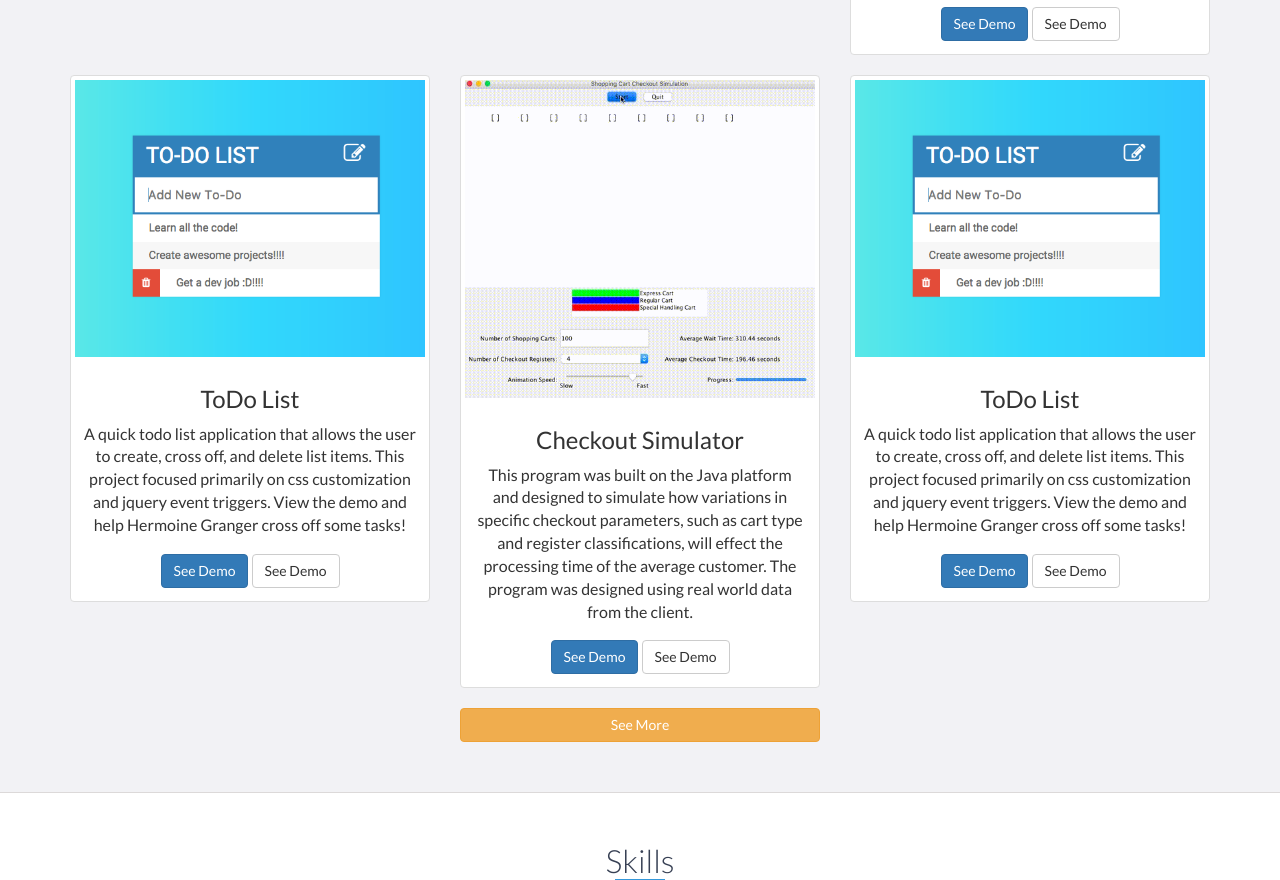
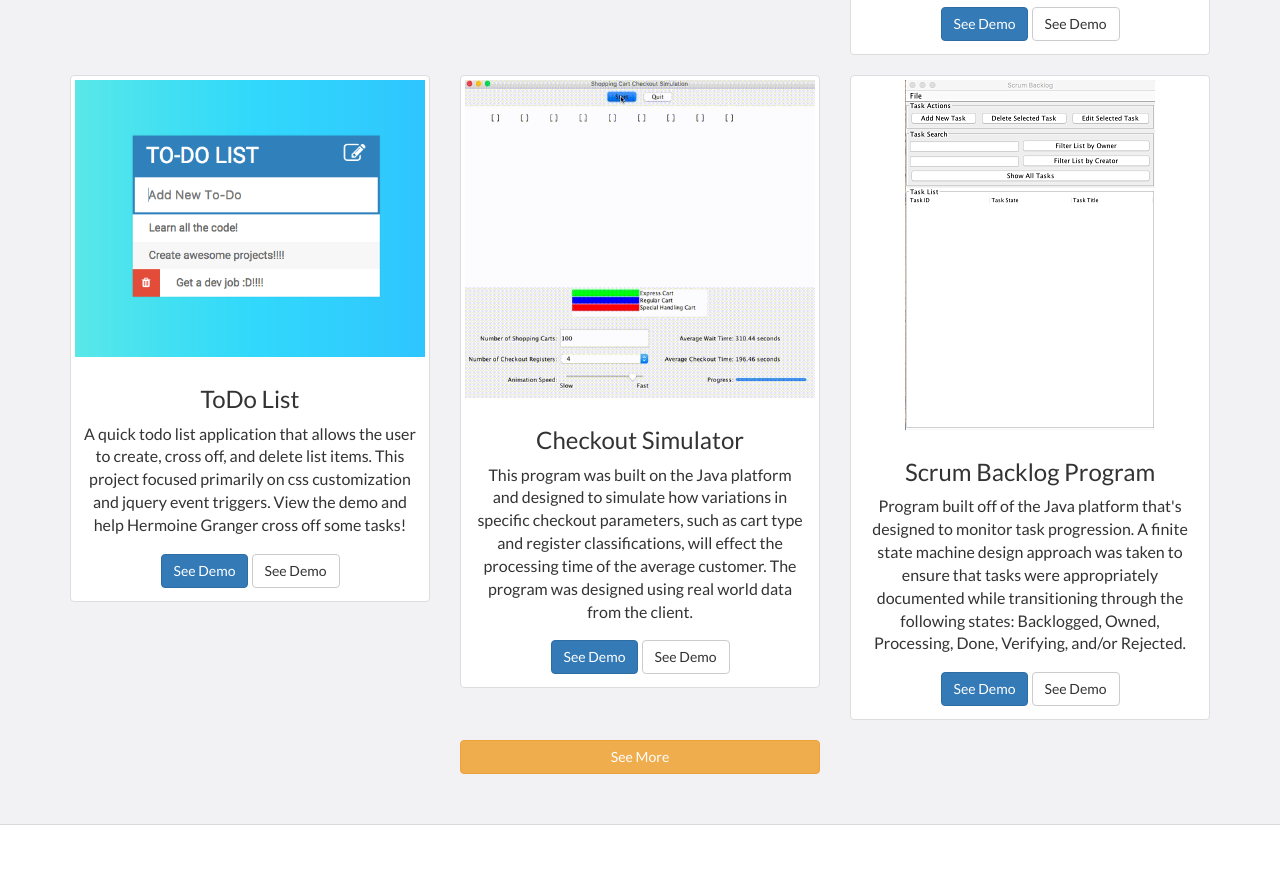
Before and after one commit to jsmayo/jsmayo.github.io, a website: page index.html in a window 1280 px wide. Shown: the part 2822-3702 px from the top of the page. Drawn offline with nearby package versions, Linux system fonts and the light colour scheme.

Commit message:
Modifies: Index page to include Backlog program   1. Modified the project page for the scrumbacklog application.   2. Updated the index page to reflect changes made in the projects page.

```diff
--- a/index.html
+++ b/index.html
@@ -269,10 +269,10 @@
 
                 <div class="col-sm-6 col-md-4">
                     <div class="thumbnail">
-                        <img src="./projects/imgs/todo-list.png" alt="ToDo List">
+                        <img src="./projects/backlog/imgs/sUI.png" alt="Backlog Program">
                             <div class="caption">
-                            <h3>ToDo List</h3>
-                                <p>A quick todo list application that allows the user to create, cross off, and delete list items. This project focused primarily on css customization and jquery event triggers. View the demo and help Hermoine Granger cross off some tasks!</p>
+                            <h3>Scrum Backlog Program</h3>
+                                <p>Program built off of the Java platform that's designed to monitor task progression. A finite state machine design approach was taken to ensure that tasks were appropriately documented while transitioning through the following states: Backlogged, Owned, Processing, Done, Verifying, and/or Rejected.  </p>
 
                                  <input type="button" class="btn btn-primary" value="See Demo" onclick="location.href = './projects/todo-list/index.html';">
 
```
Also changed, not shown: projects/backlog/imgs/sTesting.png.
